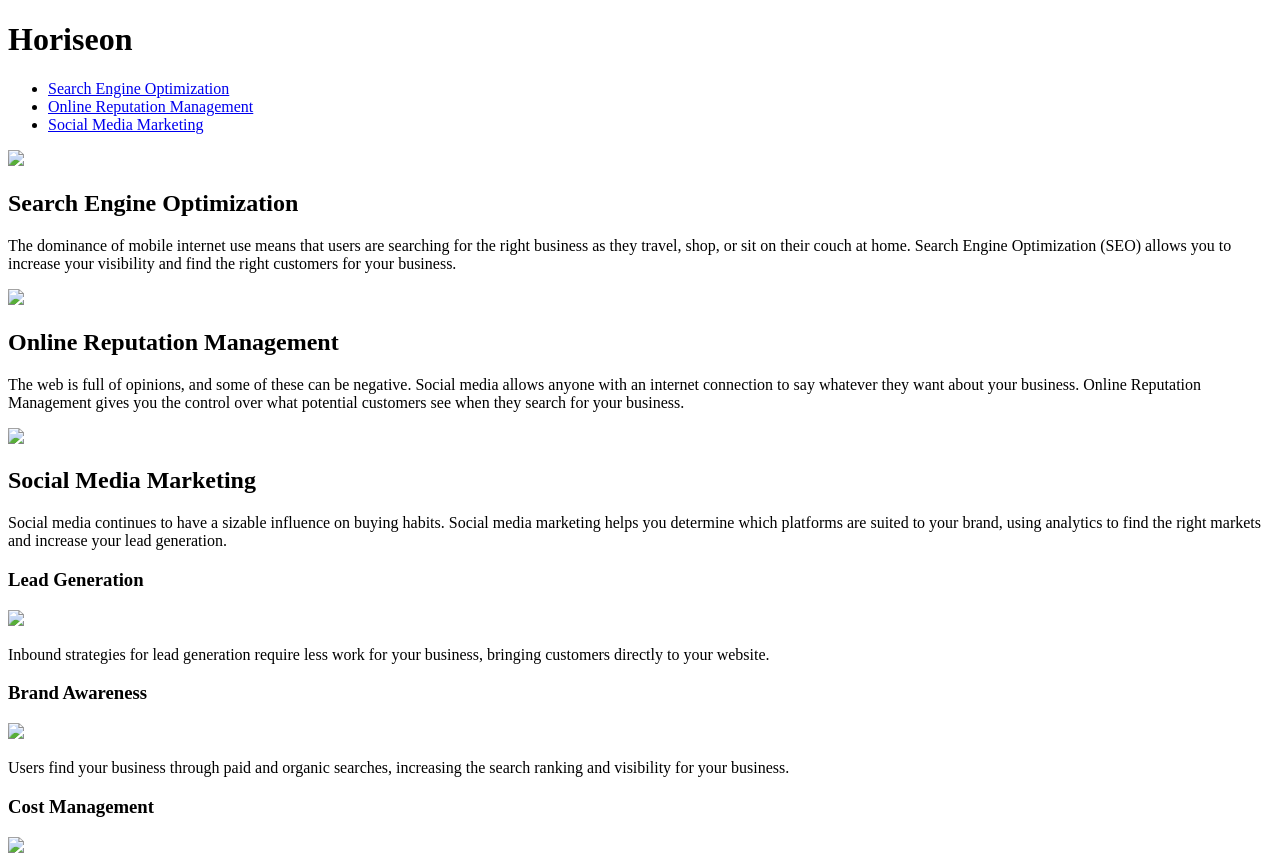
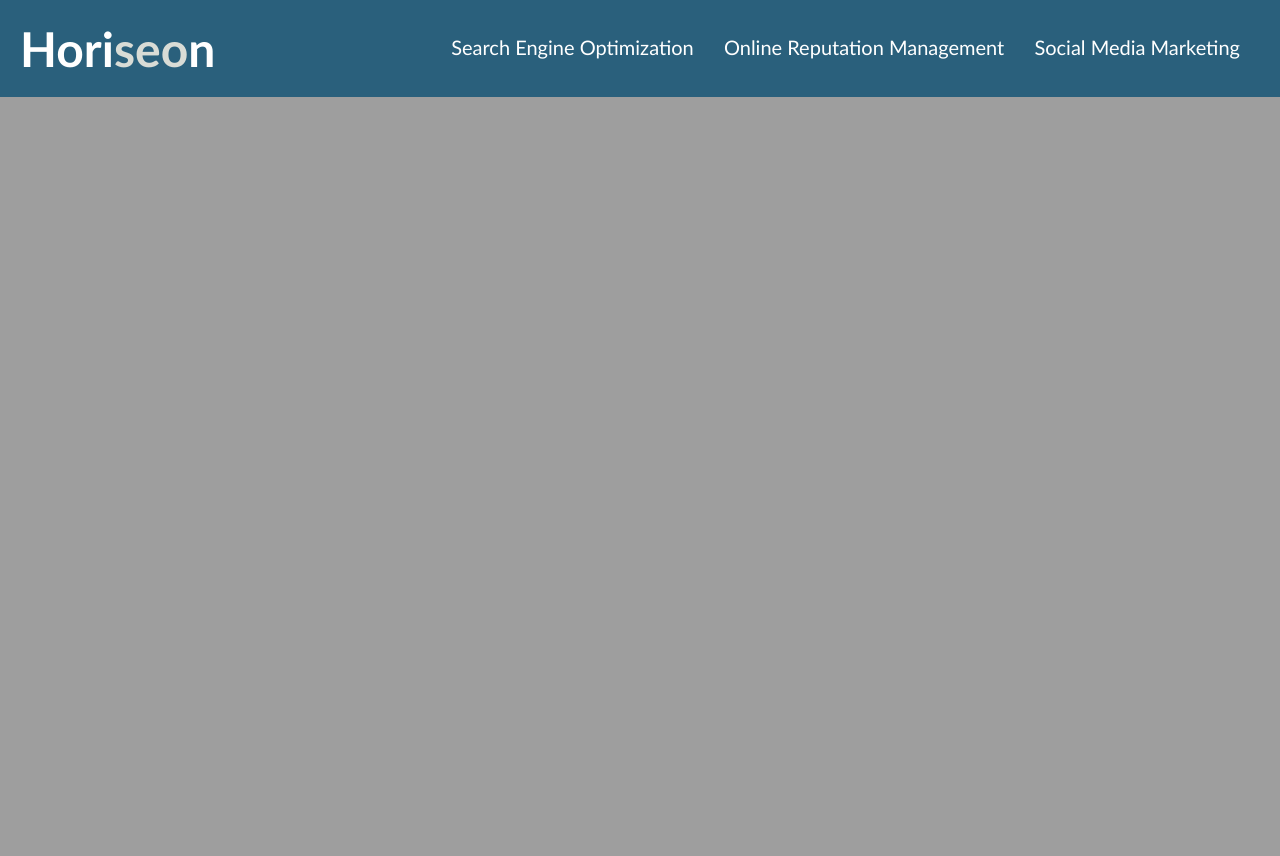
Before and after one commit to oroth8/homework1, a plain HTML site: page index.html in a window 1280 px wide. Shown: the top 856 px of the page. Drawn offline with Linux system fonts and the light colour scheme; the site is published under a folder, as on GitHub Pages, so addresses that start at the root find nothing.

Commit message:
fixed file location issues

```diff
--- a/css/style.css
+++ b/css/style.css
@@ -65,7 +65,7 @@ p {
     height: 800px;
     width: 100%;
     margin-bottom: 25px;
-    background-image: url("/images/digital-marketing-meeting.jpg");
+    background-image: url("../images/digital-marketing-meeting.jpg");
     background-size: cover;
     background-position: center;
 }
--- a/index.html
+++ b/index.html
@@ -4,10 +4,10 @@
 <head>
     <meta charset="UTF-8" />
     <!-- FULL reset CSS provided if needed -->
-    <!-- <link rel="stylesheet" href="/css/cssreset.css" -->
+    <!-- <link rel="stylesheet" href="./css/cssreset.css" -->
 
     <!-- CSS Stylesheet -->
-    <link rel="stylesheet" type="text/css" href="/css/style.css">
+    <link rel="stylesheet" type="text/css" href="./css/style.css">
 
 
     <title>website</title>
@@ -36,21 +36,21 @@
     <div class="hero"></div>
     <div class="content">
         <div class="search-engine-optimization">
-            <img src="/images/search-engine-optimization.jpg" class="float-left" />
+            <img src="./images/search-engine-optimization.jpg" class="float-left" />
             <h2>Search Engine Optimization</h2>
             <p>
                 The dominance of mobile internet use means that users are searching for the right business as they travel, shop, or sit on their couch at home. Search Engine Optimization (SEO) allows you to increase your visibility and find the right customers for your business.
             </p>
         </div>
         <div class="search-engine-optimization">
-            <img src="/images/online-reputation-management.jpg" class="float-right" />
+            <img src="./images/online-reputation-management.jpg" class="float-right" />
             <h2>Online Reputation Management</h2>
             <p>
                 The web is full of opinions, and some of these can be negative. Social media allows anyone with an internet connection to say whatever they want about your business. Online Reputation Management gives you the control over what potential customers see when they search for your business.
             </p>
         </div>
         <div class="search-engine-optimization">
-            <img src="/images/social-media-marketing.jpg" class="float-left" />
+            <img src="./images/social-media-marketing.jpg" class="float-left" />
             <h2>Social Media Marketing</h2>
             <p>
                 Social media continues to have a sizable influence on buying habits. Social media marketing helps you determine which platforms are suited to your brand, using analytics to find the right markets and increase your lead generation.
@@ -60,21 +60,21 @@
     <div class="benefits">
         <div>
             <h3>Lead Generation</h3>
-            <img src="/images/lead-generation.png" />
+            <img src="./images/lead-generation.png" />
             <p>
                 Inbound strategies for lead generation require less work for your business, bringing customers directly to your website.
             </p>
         </div>
         <div>
             <h3>Brand Awareness</h3>
-            <img src="/images/brand-awareness.png" />
+            <img src="./images/brand-awareness.png" />
             <p>
                 Users find your business through paid and organic searches, increasing the search ranking and visibility for your business.
             </p>
         </div>
         <div>
             <h3>Cost Management</h3>
-            <img src="/images/cost-management.png"></img>
+            <img src="./images/cost-management.png"></img>
             <p>
                 As the search ranking for your business increases, your advertising costs decrease, and you no longer need to advertise your page.
             </p>
```
